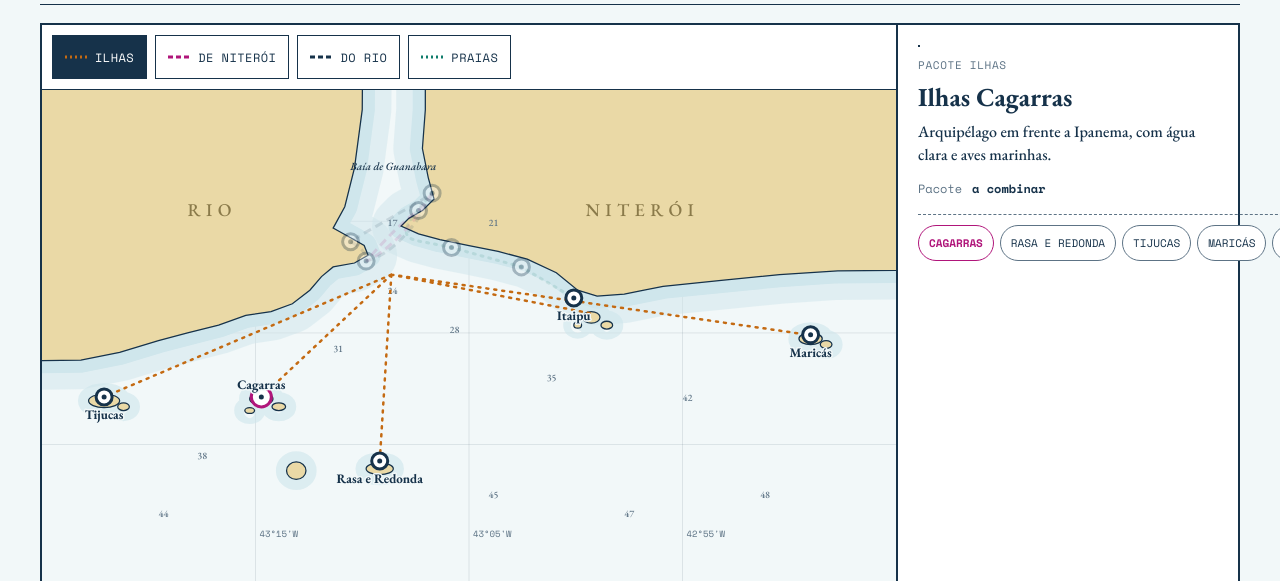
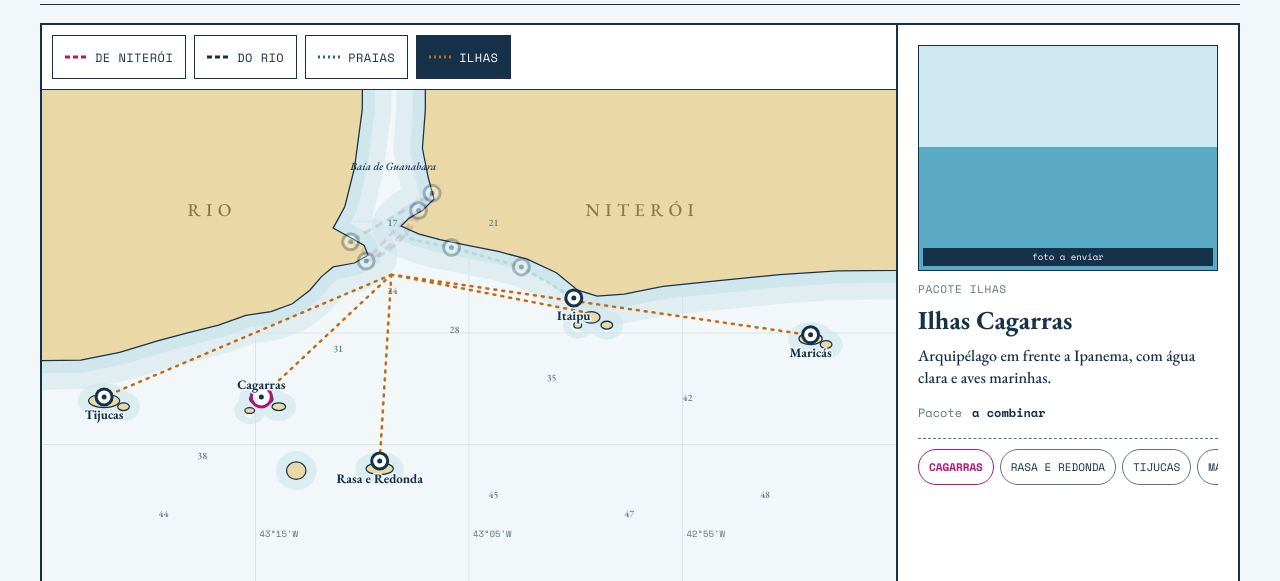
Before and after one commit to Pedro-Lopes/sitevivalavida, a plain HTML site: page carta-nautica.html in a window 1280 px wide. Shown: the part 219-800 px from the top of the page. Drawn offline with nearby package versions, Linux system fonts and the light colour scheme.

Commit message:
Carta náutica: botões na ordem original, abrindo em Ilhas; corrige foto do painel no computador
Co-Authored-By: Claude Opus 5.5 <noreply@anthropic.com>

```diff
--- a/carta-nautica.html
+++ b/carta-nautica.html
@@ -89,7 +89,7 @@ footer{border-top:1px solid var(--ink);padding-block:22px 28px}
   .cartouche{display:grid;min-width:220px}
   .chartbox{grid-template-columns:1fr 340px}
   .mapwrap{border-bottom:0;border-right:2px solid var(--ink)}
-  .panel{display:flex;flex-direction:column;gap:10px;padding:20px}
+  .panel{display:flex;flex-direction:column;align-items:stretch;gap:10px;padding:20px}
   .ph{aspect-ratio:4/3}
   .cols{grid-template-columns:repeat(3,1fr);padding-block:56px}
   .strip{display:grid;grid-template-columns:repeat(5,1fr);margin-inline:0;padding-inline:0;overflow:visible}
@@ -112,10 +112,10 @@ footer{border-top:1px solid var(--ink);padding-block:22px 28px}
   <div class="chartbox">
     <div class="mapwrap">
       <div class="routes" role="group" aria-label="Escolher rota">
-        <button type="button" id="b-ilh" aria-pressed="true"><svg viewBox="0 0 22 6"><path d="M0 3h22" stroke="#c46a12" stroke-width="3" stroke-dasharray="2 3"/></svg>Ilhas</button>
         <button type="button" id="b-nit" aria-pressed="false"><svg viewBox="0 0 22 6"><path d="M0 3h22" stroke="#b0157a" stroke-width="3" stroke-dasharray="5 3"/></svg>De Niterói</button>
         <button type="button" id="b-rio" aria-pressed="false"><svg viewBox="0 0 22 6"><path d="M0 3h22" stroke="#16324a" stroke-width="3" stroke-dasharray="5 3"/></svg>Do Rio</button>
         <button type="button" id="b-pra" aria-pressed="false"><svg viewBox="0 0 22 6"><path d="M0 3h22" stroke="#0f7c6b" stroke-width="3" stroke-dasharray="2 3"/></svg>Praias</button>
+        <button type="button" id="b-ilh" aria-pressed="true"><svg viewBox="0 0 22 6"><path d="M0 3h22" stroke="#c46a12" stroke-width="3" stroke-dasharray="2 3"/></svg>Ilhas</button>
       </div>
       <svg id="map" viewBox="0 -20 880 628" role="img" aria-label="Carta esquemática da entrada da Baía de Guanabara com Rio, Niterói, ilhas e as rotas dos passeios">
         <defs>
@@ -295,6 +295,8 @@ footer{border-top:1px solid var(--ink);padding-block:22px 28px}
     document.getElementById('bar-btn').href='https://wa.me/5500000000000?text='+encodeURIComponent('Olá! Quero reservar o passeio '+R[r].name+' na El Soñador.');
     document.getElementById('stops').innerHTML=R[r].stops.map(function(id){return '<button type="button" data-id="'+id+'">'+(byId[id].short||byId[id].name)+'</button>'}).join('');
     [].forEach.call(document.getElementById('stops').children,function(b){b.addEventListener('click',function(){show(byId[b.dataset.id])})});
+    // no celular, deixa o botão da rota escolhida visível na faixa de botões
+    var rb=document.querySelector('.routes'),bt=document.getElementById('b-'+r);rb.scrollLeft=Math.max(0,bt.offsetLeft-rb.offsetLeft-10);
     setVB(R[r].vb);
     show(byId[R[r].stops[0]]);
   }
```
